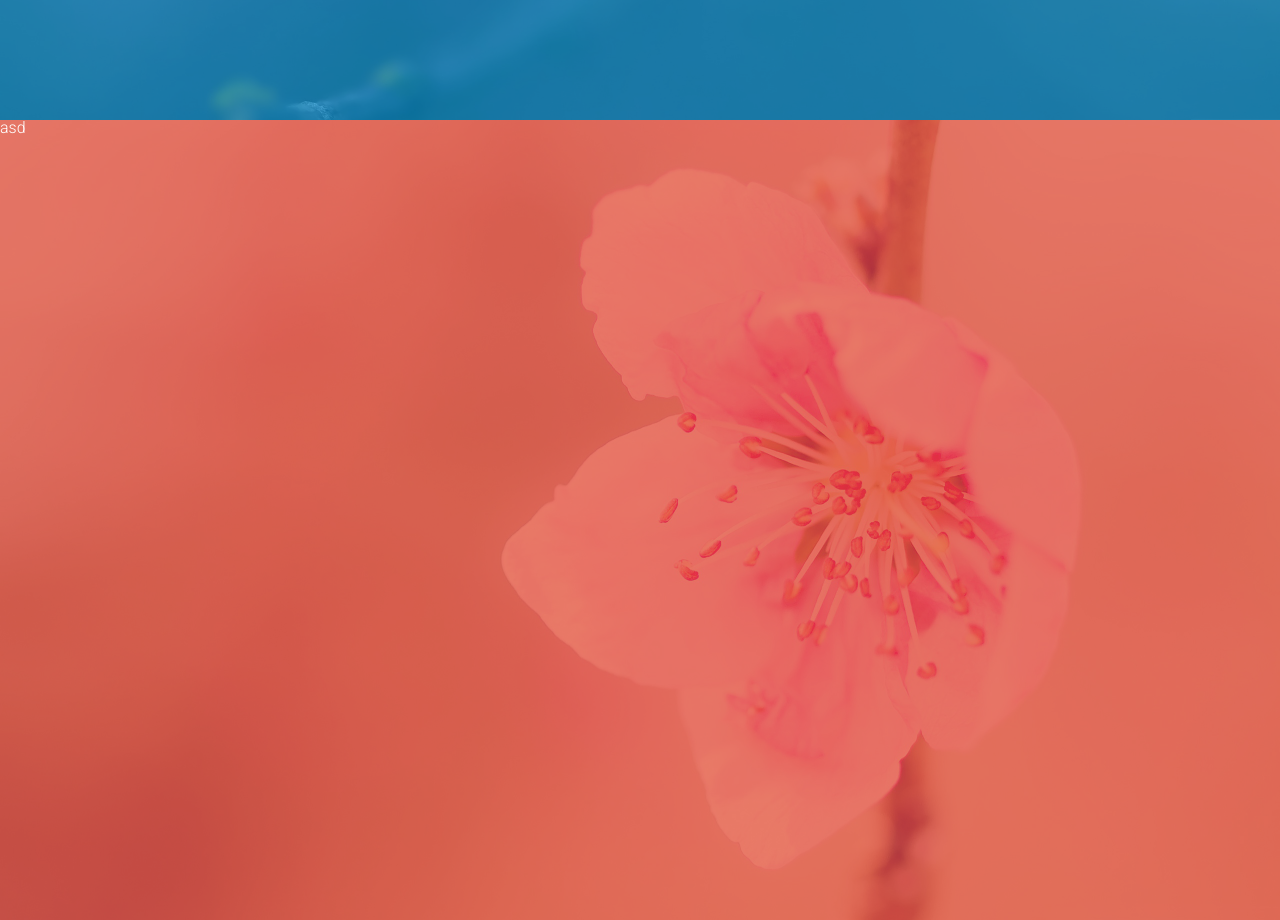
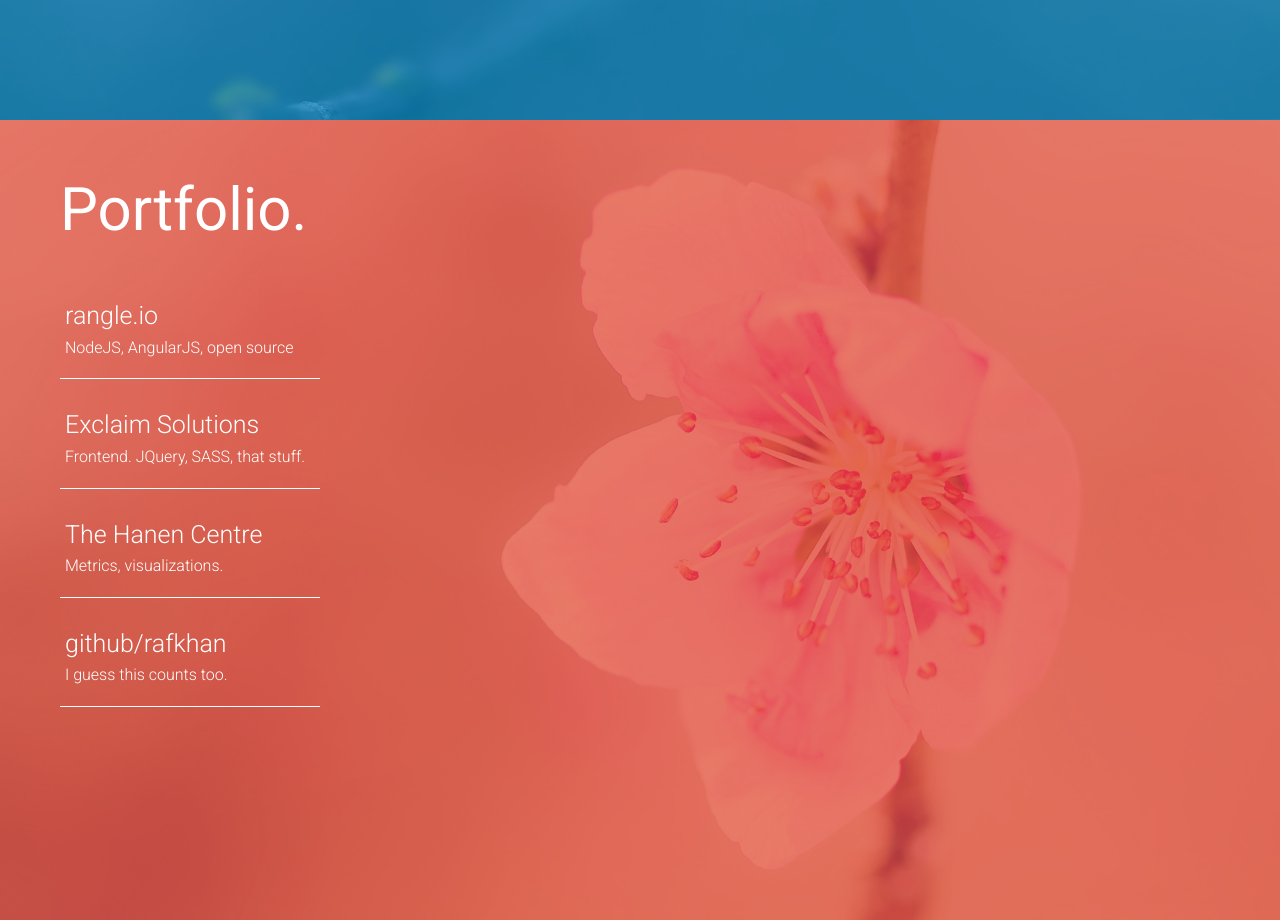
Before and after one commit to rafkhan/cherry-blossom, a website: page index.html in a window 1280 px wide. Shown: the part 1560-2480 px from the top of the page. Drawn offline with Linux system fonts and the light colour scheme.

Commit message:
update portfolio items

```diff
--- a/css/less/index.less
+++ b/css/less/index.less
@@ -94,7 +94,7 @@ a {
   }
 }
 
-#music-container {
+#portfolio-container {
   height: 100%;
   width: 100%;
   background-image: url('../img/cb4-bg.jpg');
@@ -103,10 +103,42 @@ a {
   overflow: hidden;
   position: relative;
 
-  .music-bg-mask {
+  .portfolio-bg-mask {
     height: 100%;
     width: 100%;
     background-color: rgba(224,66,49, 0.7);
+
+    .portfolio {
+      padding: 60px;
+
+      h1 {
+        font-size: 60px;
+        font-weight: 400;
+        padding-bottom: 50px;
+      }
+
+      .item {
+        &:hover {
+          background-color: rgba(255, 255, 255, 0.2);
+        }
+
+        padding: 5px;
+        width: 250px;
+        display: block;
+        margin-bottom: 20px;
+        padding-bottom: 20px;
+        text-decoration: none;
+        line-height: 1.3em;
+        border-bottom: 1px solid white;
+        transition: background 150ms ease-out;
+
+        .workplace {
+          display: block;
+          font-size: 25px;
+          line-height: 1.7em;
+        }
+      }
+    }
   }
 }
 
--- a/index.html
+++ b/index.html
@@ -44,9 +44,33 @@
       </div>
     </div>
 
-    <div id="music-container">
-      <div class="music-bg-mask">
-        asd
+    <div id="portfolio-container">
+      <div class="portfolio-bg-mask">
+        <div class="portfolio">
+          <h1>Portfolio.</h1>
+
+          <div class="portfolio-items">
+            <a href="http://rangle.io" class="item">
+              <span class="workplace">rangle.io</span>
+              NodeJS, AngularJS, open source
+            </a>
+
+            <a href="http://www.exclaimsolutions.com/" class="item">
+              <span class="workplace">Exclaim Solutions</span>
+              Frontend. JQuery, SASS, that stuff.
+            </a>
+
+            <a href="http://www.hanen.org/" class="item">
+              <span class="workplace">The Hanen Centre</span>
+              Metrics, visualizations.
+            </a>
+
+            <a href="http://github.com/rafkhan" class="item">
+              <span class="workplace">github/rafkhan</span>
+              I guess this counts too.
+            </a>
+          </div>
+        </div>
       </div>
     </div>
 
```
Also changed, not shown: css/index.css.
